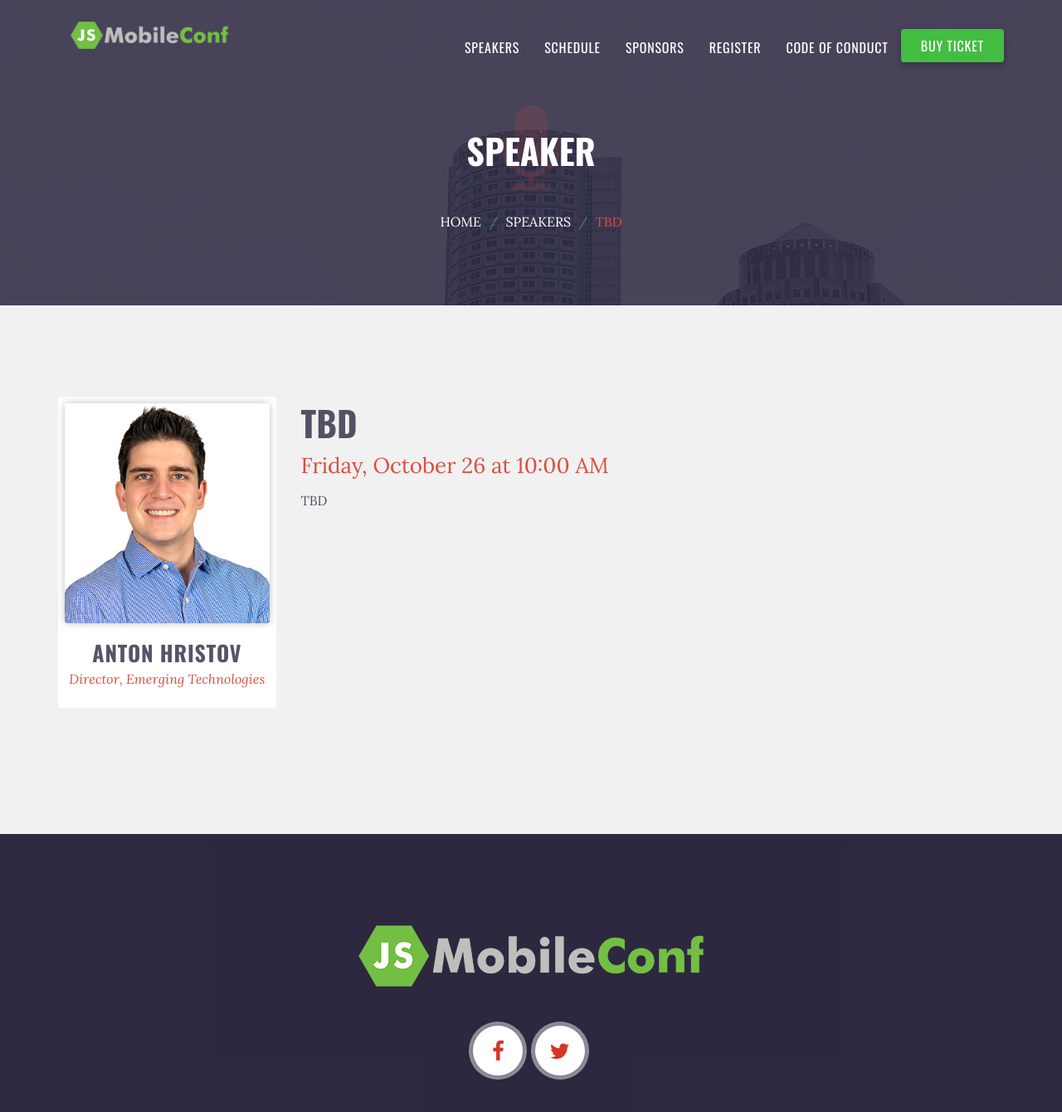
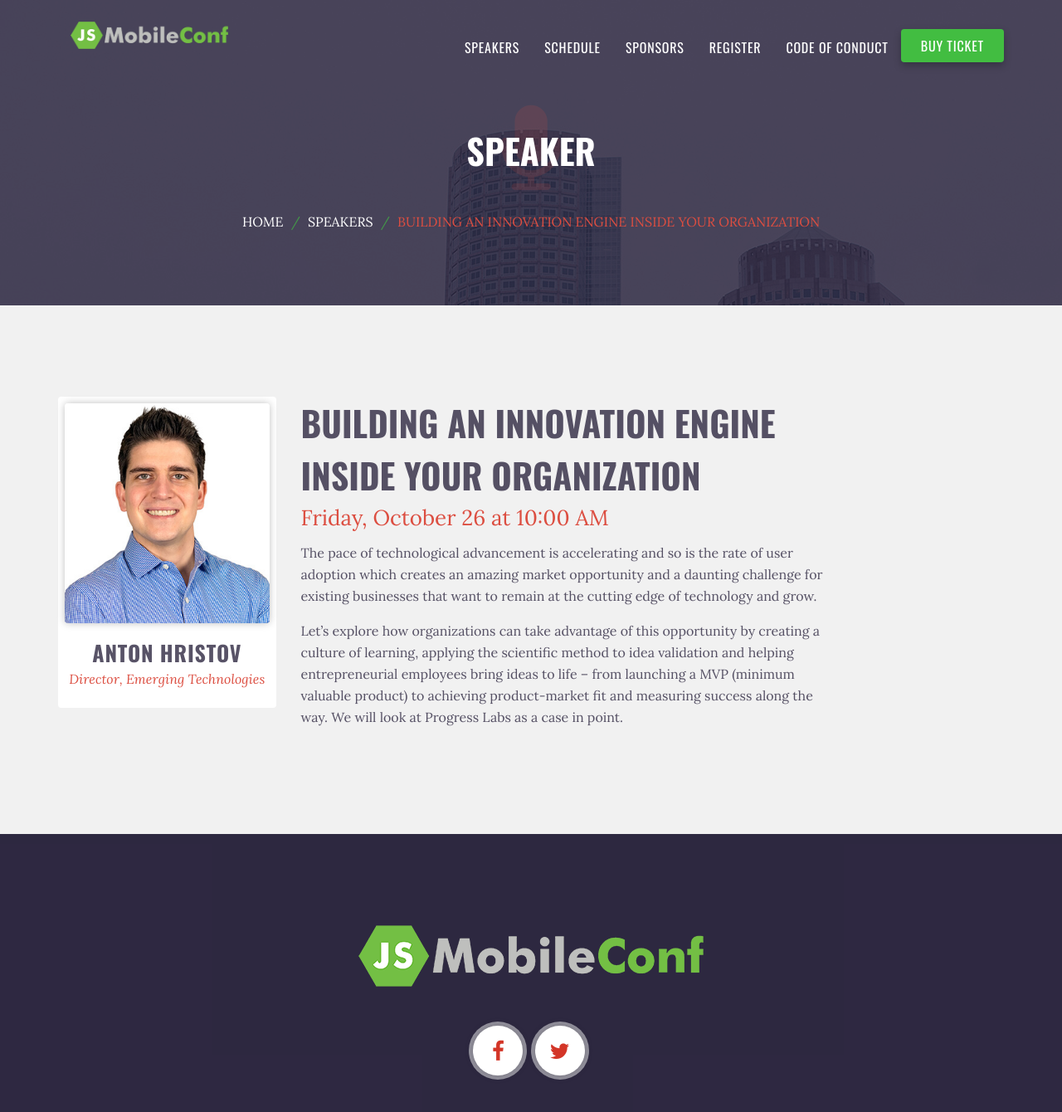
Before and after one commit to remotesynth/jsMobileConf, a Jekyll site: the page built from schedule/keynote-day2-2.md, in a window 1280 px wide and 1400 px high. Shown: the top 1340 px of the window at 83% size. Built offline with Jekyll 4.4.1, drawn with Linux system fonts in a browser that asks for light colours.

Commit message:
minor updates

```diff
--- a/_includes/register.html
+++ b/_includes/register.html
@@ -26,7 +26,7 @@
                             <div class="single-top">
                                 <h4 class="price"><span>$</span>200</h4>
                                 <h3 class="title">Standard Pass</h3>
-                                <p>If purchasing after August 31, 2018</p>
+                                <p>If purchasing after September 3, 2018</p>
                             </div>
                             <div class="single-bottom">
                                 <ul class="list-unstyled list">
@@ -42,7 +42,7 @@
                             <div class="single-top">
                                 <h4 class="price"><span>$</span>150</h4>
                                 <h3 class="title">Early Bird Pass</h3>
-                                <p>Purchase by August 31, 2018</p>
+                                <p>Purchase by September 3, 2018</p>
                             </div>
                             <div class="single-bottom">
                                 <ul class="list-unstyled list">
--- a/schedule/keynote-day2-2.md
+++ b/schedule/keynote-day2-2.md
@@ -1,12 +1,14 @@
 ---
 layout: session
-title: TBD
+title: "Building an Innovation Engine Inside Your Organization"
 speaker-last-name: Hristov
 day: 2
 keynote: true
 order: 2
 start-time: "10:00 AM"
-short-description: "TBD"
+short-description: "Explore how organizations can create a culture of learning."
 ---
 
-TBD
+The pace of technological advancement is accelerating and so is the rate of user adoption which creates an amazing market opportunity and a daunting challenge for existing businesses that want to remain at the cutting edge of technology and grow.
+
+Let’s explore how organizations can take advantage of this opportunity by creating a culture of learning, applying the scientific method to idea validation and helping entrepreneurial employees bring ideas to life – from launching a MVP (minimum valuable product) to achieving product-market fit and measuring success along the way. We will look at Progress Labs as a case in point.
```
